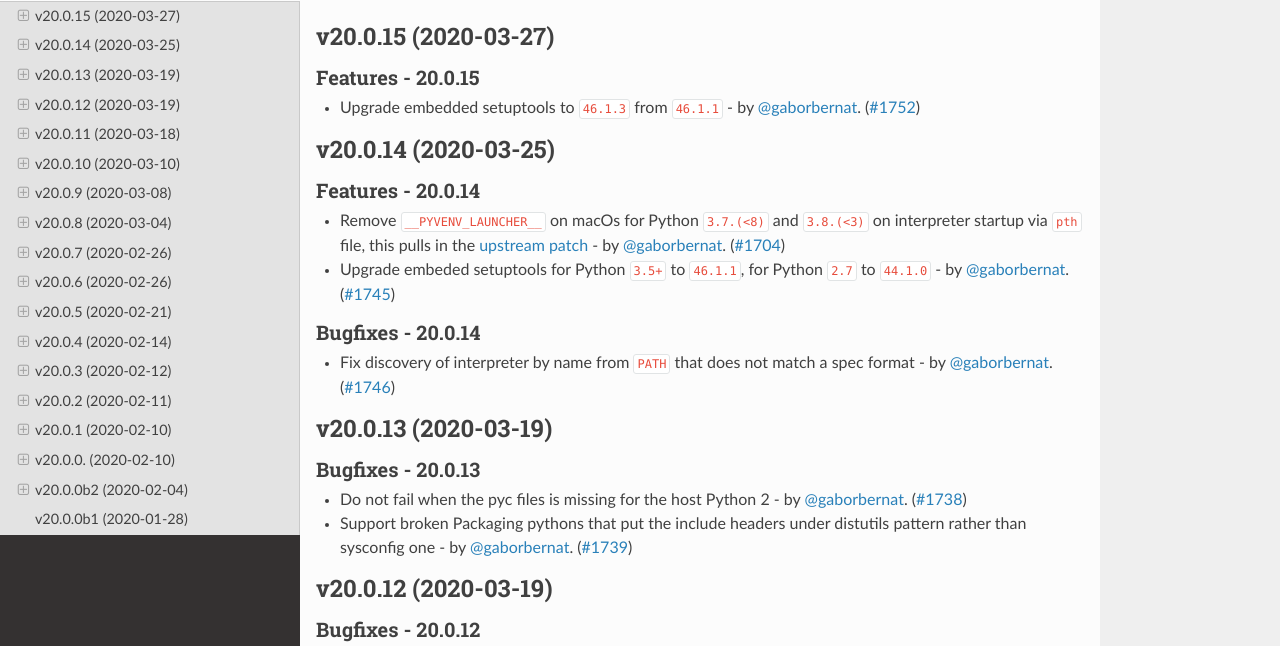
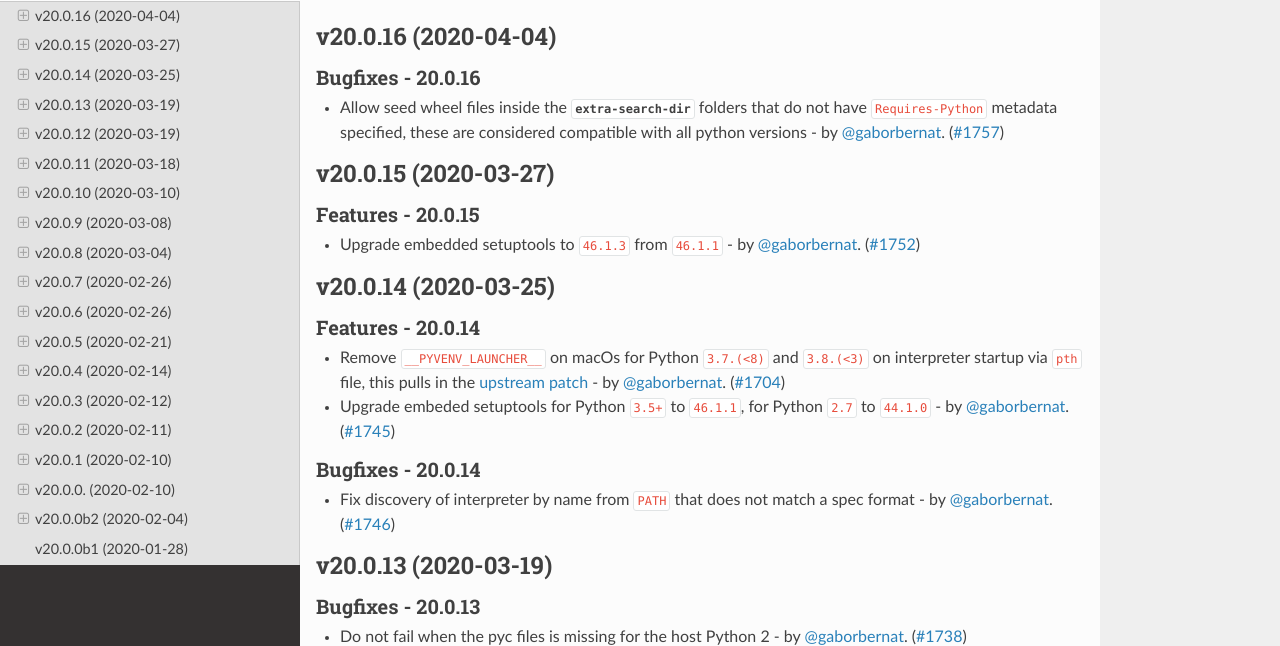
Before and after one commit to pypa/virtualenv, a Sphinx documentation site: the page built from docs/changelog.rst, in a window 1280 px wide and 900 px high, cut to the strip 254-900 px from the top of the window. Built offline with Sphinx 7.4.7 and the Read the Docs theme 2.0.0, drawn with Linux system fonts in a browser that asks for light colours; pages that are not in the unit, such as notebooks, are missing from menus; the version number could not be read and is left out.

Commit message:
release 20.0.16

```diff
--- a/docs/changelog.rst
+++ b/docs/changelog.rst
@@ -4,6 +4,15 @@ Release History
 .. include:: _draft.rst
 
 .. towncrier release notes start
+
+v20.0.16 (2020-04-04)
+---------------------
+
+Bugfixes - 20.0.16
+~~~~~~~~~~~~~~~~~~
+- Allow seed wheel files inside the :option:`extra-search-dir` folders that do not have ``Requires-Python``
+  metadata specified, these are considered compatible with all python versions - by :user:`gaborbernat`. (`#1757 <https://github.com/pypa/virtualenv/issues/1757>`_)
+
 
 v20.0.15 (2020-03-27)
 ---------------------
--- a/docs/changelog/1757.bugfix.rst
+++ /dev/null
@@ -1,2 +0,0 @@
-Allow seed wheel files inside the :option:`extra-search-dir` folders that do not have ``Requires-Python``
-metadata specified, these are considered compatible with all python versions - by :user:`gaborbernat`.
```
